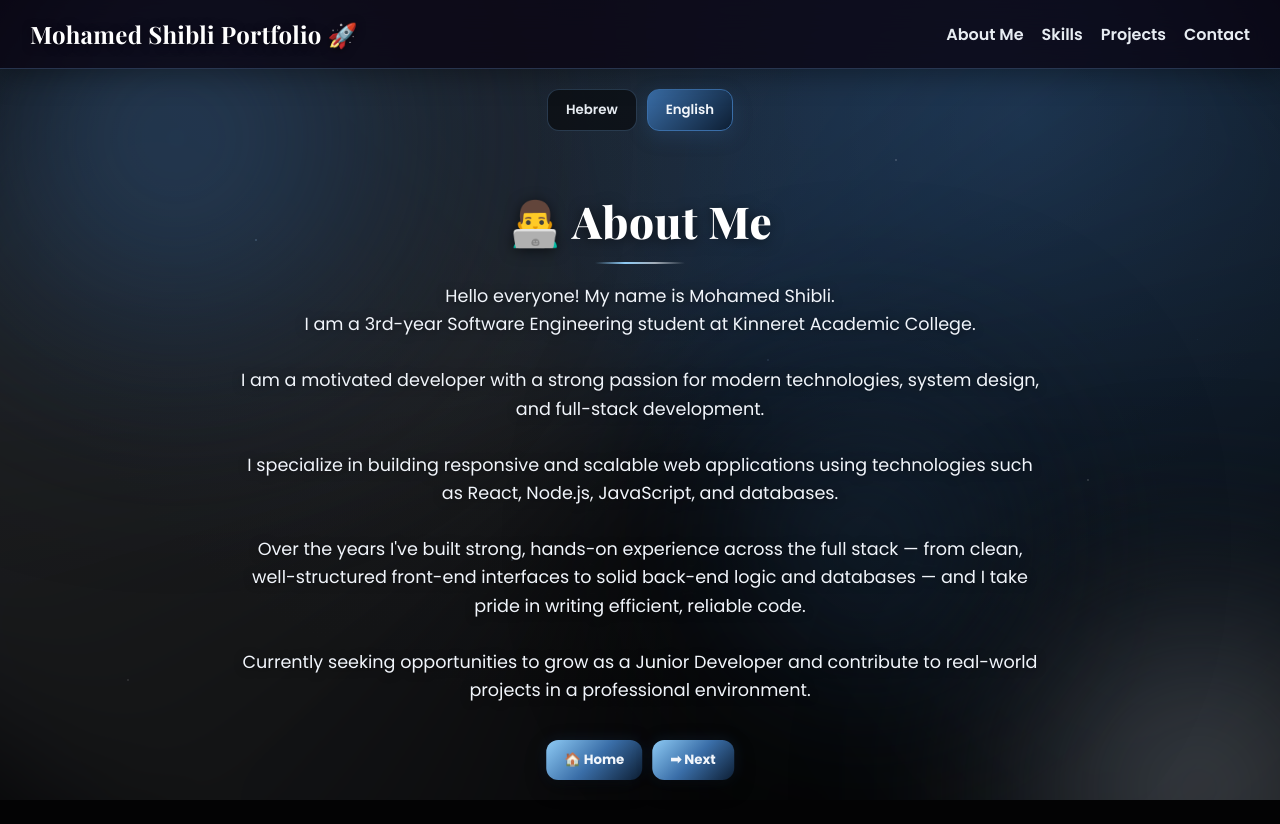
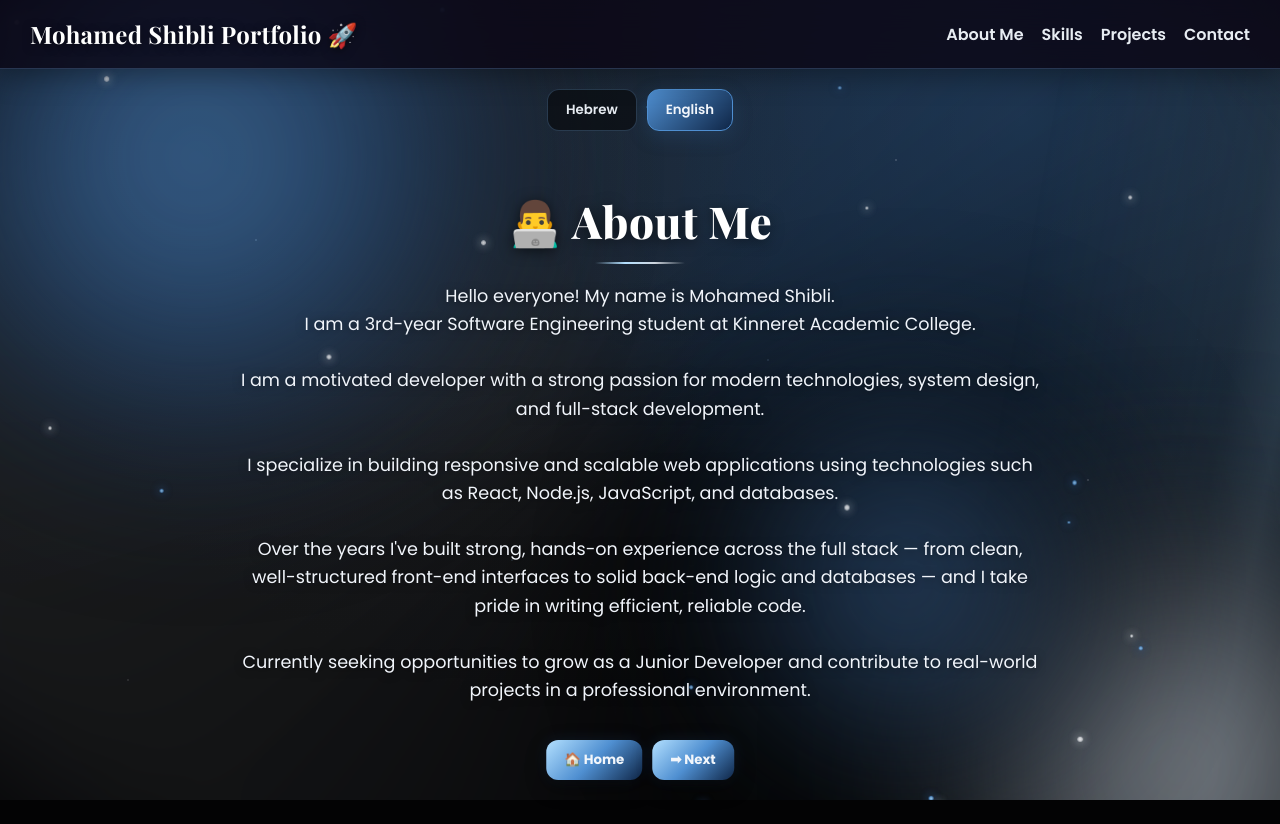
Before and after one commit to MOHOHAMED02/mohamed-shibli-portfolio, a React (Create React App) app: page / in a window 1280 px wide. Built offline with nearby package versions, Linux system fonts and the light colour scheme.

Commit message:
Add luxurious shimmer and bolder background colors

```diff
--- a/src/App.css
+++ b/src/App.css
@@ -8,12 +8,12 @@
 }
 
 :root {
-  --gold: #3a6ea8;
-  --gold-light: #8ecbf5;
-  --gold-deep: #0d1e33;
-  --purple: #a3adb8;
-  --purple-deep: #16181b;
-  --magenta: #2e5580;
+  --gold: #4f8fd1;
+  --gold-light: #b3e0ff;
+  --gold-deep: #0f2647;
+  --purple: #cfd6de;
+  --purple-deep: #1c1f24;
+  --magenta: #3f6fa8;
   --bg-0: #030304;
   --bg-1: #070a10;
   --panel: rgba(10, 12, 16, 0.75);
@@ -73,36 +73,69 @@ body {
   }
 }
 
+.shimmer-sweep {
+  position: absolute;
+  inset: -50%;
+  background: linear-gradient(
+          100deg,
+          transparent 40%,
+          rgba(179, 224, 255, 0.08) 48%,
+          rgba(179, 224, 255, 0.16) 50%,
+          rgba(179, 224, 255, 0.08) 52%,
+          transparent 60%
+  );
+  animation: sweep 9s ease-in-out infinite;
+}
+
+@keyframes sweep {
+  0% {
+    transform: translateX(-30%) translateY(-10%);
+  }
+  50% {
+    transform: translateX(30%) translateY(10%);
+  }
+  100% {
+    transform: translateX(-30%) translateY(-10%);
+  }
+}
+
+@media (prefers-reduced-motion: reduce) {
+  .shimmer-sweep {
+    animation: none;
+    opacity: 0;
+  }
+}
+
 .blob {
   position: absolute;
   border-radius: 50%;
-  filter: blur(95px);
-  opacity: 0.55;
+  filter: blur(80px);
+  opacity: 0.7;
   animation: drift 18s ease-in-out infinite;
 }
 
 .blob-1 {
-  width: 440px;
-  height: 440px;
-  top: -120px;
-  left: -100px;
+  width: 520px;
+  height: 520px;
+  top: -140px;
+  left: -120px;
   background: radial-gradient(circle, var(--gold), var(--gold-deep) 70%);
   animation-duration: 20s;
 }
 
 .blob-2 {
-  width: 400px;
-  height: 400px;
-  bottom: -140px;
-  right: -100px;
+  width: 480px;
+  height: 480px;
+  bottom: -160px;
+  right: -120px;
   background: radial-gradient(circle, var(--purple), var(--purple-deep) 70%);
   animation-duration: 24s;
   animation-delay: -6s;
 }
 
 .blob-3 {
-  width: 340px;
-  height: 340px;
+  width: 420px;
+  height: 420px;
   top: 40%;
   left: 55%;
   background: radial-gradient(circle, var(--magenta), #060606 70%);
--- a/src/App.js
+++ b/src/App.js
@@ -293,10 +293,24 @@ function BottomButtons({ lang }) {
   );
 }
 
+/* ---------------- LUXURY PARTICLES ---------------- */
+function generateParticles(count) {
+  return Array.from({ length: count }, (_, i) => ({
+    id: i,
+    left: Math.random() * 100,
+    size: 2 + Math.random() * 4,
+    duration: 12 + Math.random() * 14,
+    delay: -Math.random() * 20,
+    drift: (Math.random() - 0.5) * 120,
+    hue: Math.random() > 0.5 ? "gold" : "violet",
+  }));
+}
+
 /* ---------------- MAIN APP COMPONENT ---------------- */
 export default function App() {
   const [lang, setLang] = useState("en");
   const location = useLocation();
+  const [particles] = useState(() => generateParticles(28));
 
   // --- עוגייה לכל משתמש שנכנס (נשמרת ל-30 יום) ---
   useEffect(() => {
@@ -319,10 +333,27 @@ export default function App() {
       <div>
         <div className="animated-bg" aria-hidden="true">
           <div className="aura"></div>
+          <div className="shimmer-sweep"></div>
           <span className="blob blob-1"></span>
           <span className="blob blob-2"></span>
           <span className="blob blob-3"></span>
           <div className="stars"></div>
+          <div className="particles">
+            {particles.map((p) => (
+                <span
+                    key={p.id}
+                    className={`particle particle-${p.hue}`}
+                    style={{
+                      left: `${p.left}%`,
+                      width: `${p.size}px`,
+                      height: `${p.size}px`,
+                      animationDuration: `${p.duration}s`,
+                      animationDelay: `${p.delay}s`,
+                      "--drift": `${p.drift}px`,
+                    }}
+                ></span>
+            ))}
+          </div>
         </div>
 
         <nav className="nav" style={{ direction: lang === "he" ? "rtl" : "ltr" }}>
```
Lines whose indentation alone changed are shown as unchanged.
